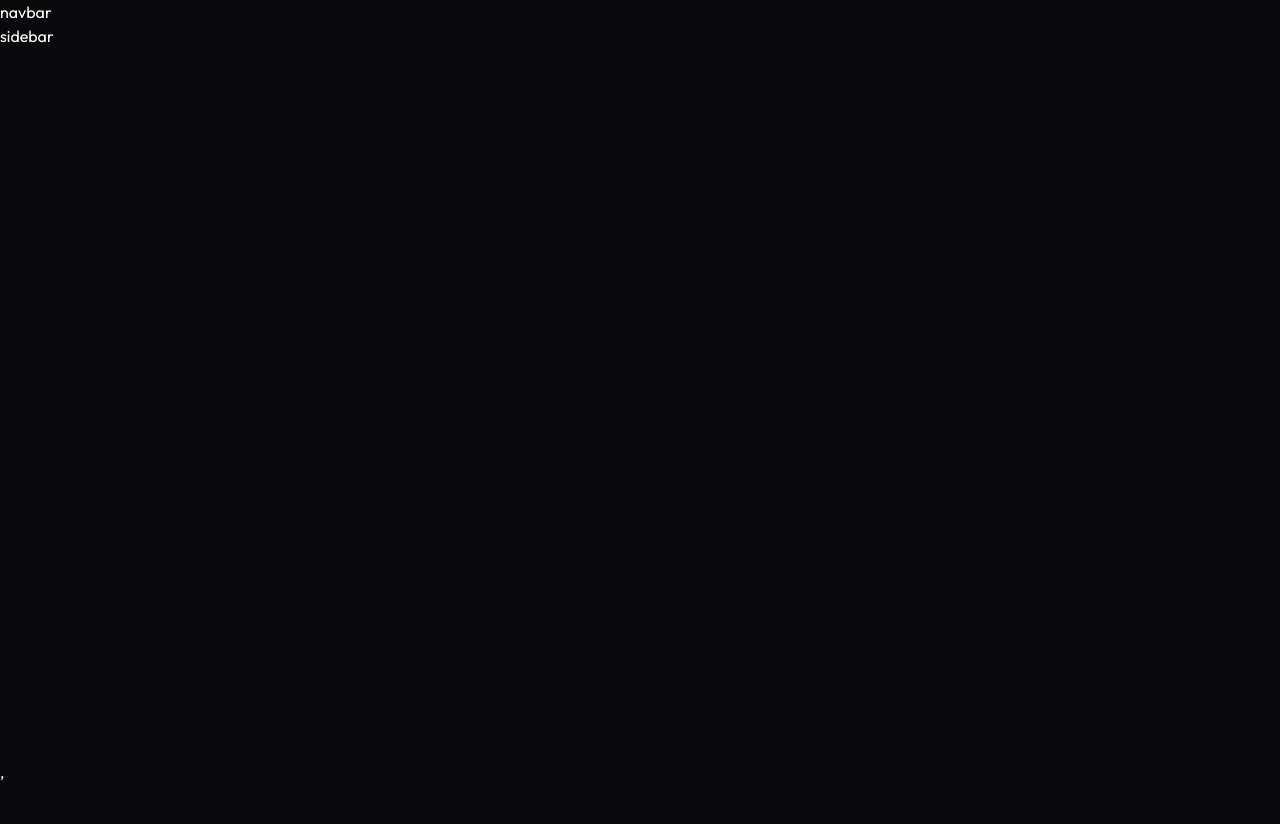
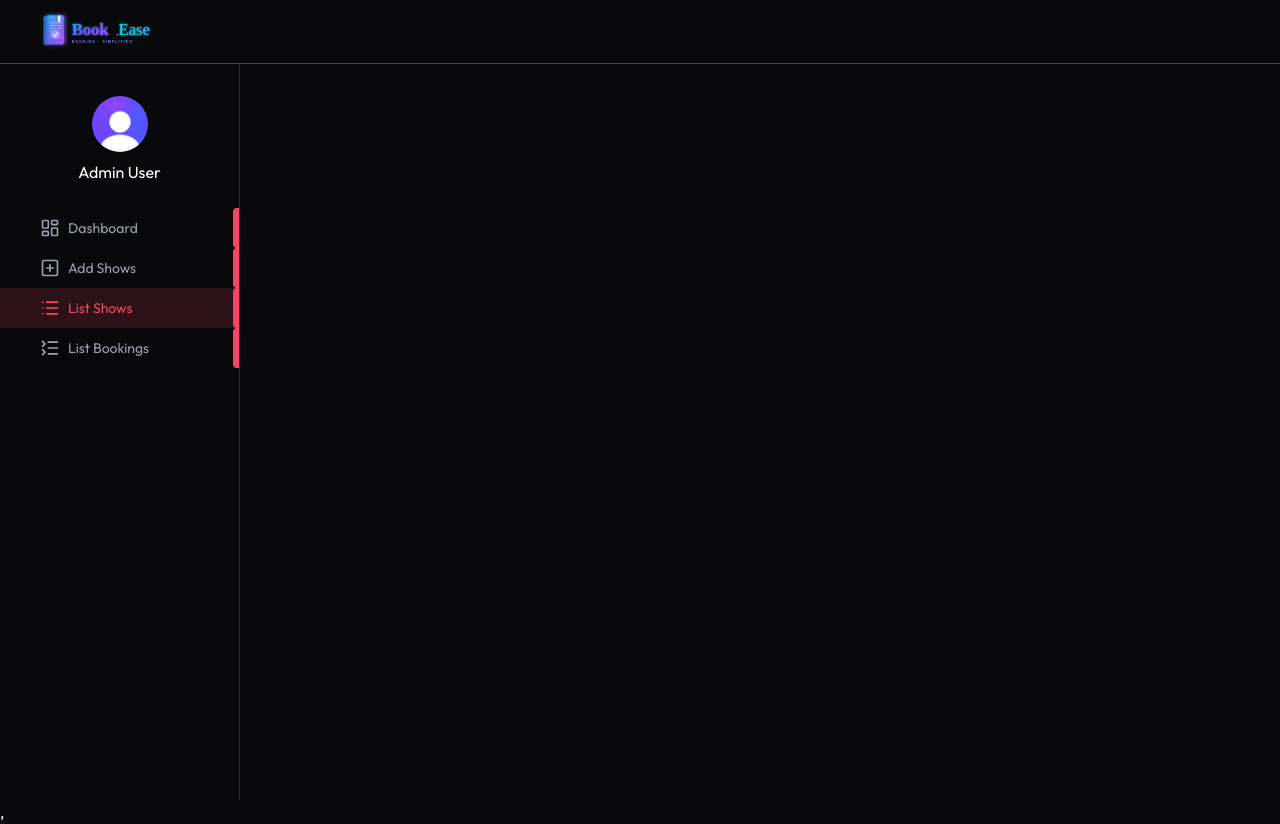
Before and after one commit to aayushhOP/BookEase, a React (Vite) app in the folder Client/: page /admin/list-shows in a window 1280 px wide. Before the commit the page ends 800 px from the top, so only its background shows below. Built offline with nearby package versions, Linux system fonts and the light colour scheme.

Commit message:
completed basic admin panel setup

```diff
--- a/Client/src/components/admin/AdminNavbar.jsx
+++ b/Client/src/components/admin/AdminNavbar.jsx
@@ -1,11 +1,13 @@
 import React from 'react'
+import { Link } from 'react-router-dom'
+import { assets } from '../../assets/assets'
 
 const AdminNavbar = () => {
   return (
-    <div>
-      <h1>
-        navbar
-      </h1>
+    <div className='flex items-center justify-between px-6 md:px-10 h-16 border-b border-gray-300/30'>
+      <Link to ='/'>
+        <img src={assets.bookease} alt='logo' className='w-36 h-auto' />
+      </Link>
     </div>
   )
 }
--- a/Client/src/components/admin/AdminSidebar.jsx
+++ b/Client/src/components/admin/AdminSidebar.jsx
@@ -1,9 +1,47 @@
 import React from 'react'
+import { assets } from '../../assets/assets'
+import { LayoutDashboardIcon, ListCollapseIcon, ListIcon, PlusSquareIcon } from 'lucide-react'
+import { NavLink } from 'react-router-dom'
 
 const AdminSidebar = () => {
+  const user = {
+    firstName: 'Admin',
+    lastName: 'User',
+    imageUrl: assets.profile,
+  }
+
+  const adminNavLinks = [
+    {name: 'Dashboard',  path: '/admin', icon: LayoutDashboardIcon},
+    {name: 'Add Shows', path: '/admin/add-shows', icon: PlusSquareIcon},
+    {name: 'List Shows', path: '/admin/list-shows', icon: ListIcon},
+    {name: 'List Bookings', path: '/admin/list-bookings', icon: ListCollapseIcon}
+
+  ]
+
   return (
-    <div>
-      <h1>sidebar</h1>
+    <div className='h-[calc(100vh-64px)] md:flex flex-col items-center pt-8 max-w-13 md:max-w-60 w-full border-r border-gray-300/20  text-sm'>
+
+      <img className='h-9 md:h-14 w-9 md:w-14 rounded-full mx-auto'
+        src={user.imageUrl} alt='sidebar'
+      />
+      <p className='mt-2 text-base max-md:hidden'>
+        {user.firstName} {user.lastName}
+      </p>
+      <div className='w-full'>
+        {adminNavLinks.map((link,index)=>(
+          <NavLink key={index} to={link.path} end
+           className={({ isActive }) => `relative flex items-center max-md:justify-center gap-2 w-full py-2.5 min-md:pl-10 first:mt-6 text-gray-400 ${isActive && 'bg-primary/15 text-primary group'}`}>
+            {( isActive) => (
+              <>
+                <link.icon className='w-5 h-5' />
+                <p className='max-md:hidden'>{link.name}</p>
+                <span className={`w-1.5 h-10 rounded-l right-0 absolute ${isActive && 'bg-primary'}`} />
+              </>
+            )}
+          </NavLink>
+        ))}
+      </div>
+
     </div>
   )
 }
```
